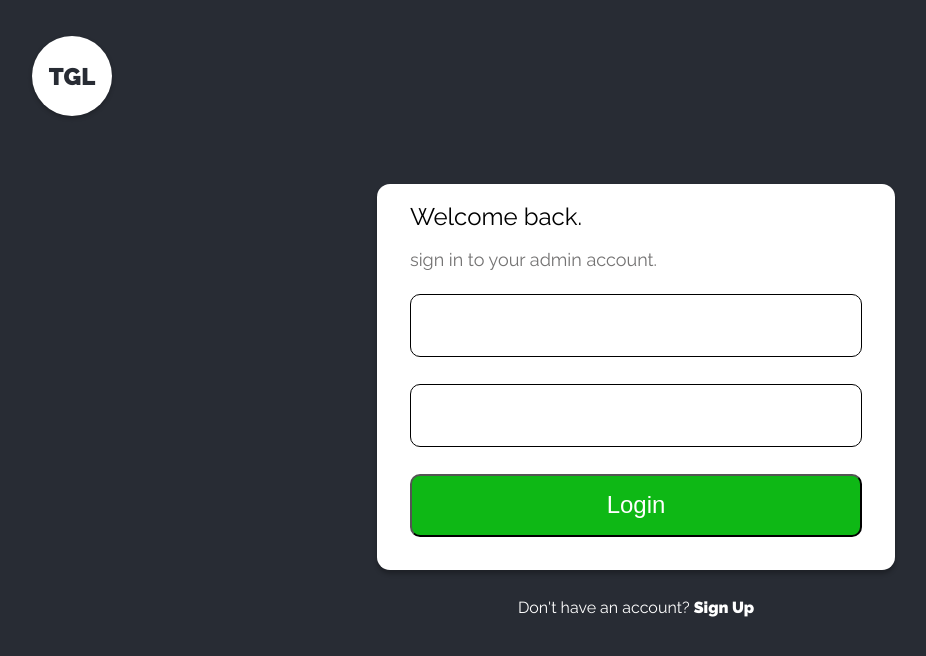
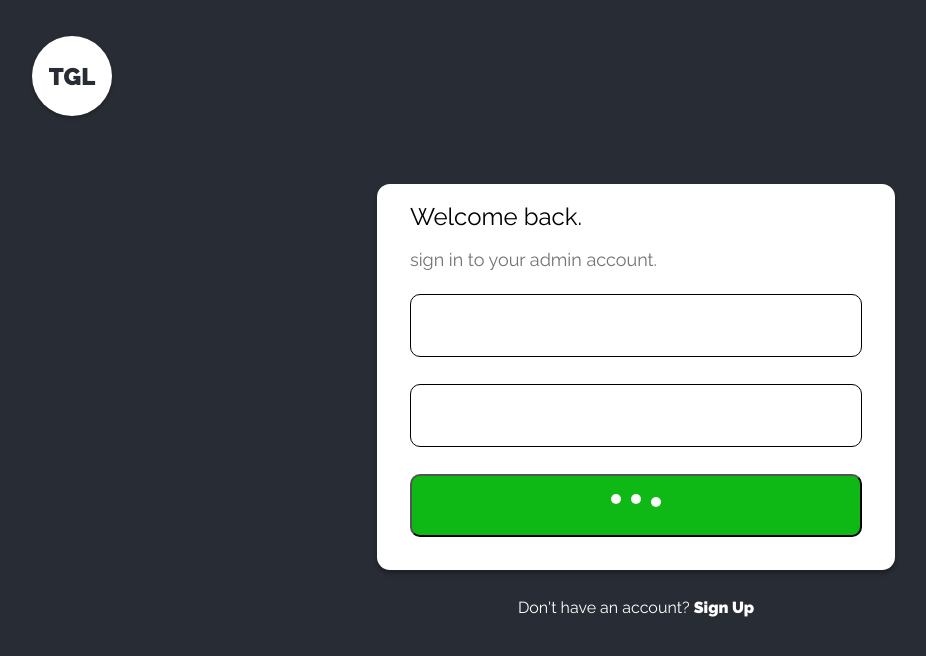
Before and after one commit to ramsgoli/thegoonlagoon, a React (Create React App) app in the folder frontend/: page /login in a window 1280 px wide. Both pictures are taken after a click on the button "Login". Shown: the top 656 px of the page, without its empty margins (4-930 px from the left). Built offline with nearby package versions, Linux system fonts and the light colour scheme; no server answers; what react-router-redux would draw is missing.

Commit message:
add loading dots functionality

```diff
--- /dev/null
+++ b/frontend/src/components/LoadingDots/index.js
@@ -0,0 +1,37 @@
+import React from 'react'
+import styled, { keyframes } from 'styled-components/macro'
+
+const BounceAnimation = keyframes`
+  0% { margin-bottom: 0; }
+  50% { margin-bottom: 15px }
+  100% { margin-bottom: 0 }
+`
+
+const DotWrapper = styled.div`
+  display: flex;
+  align-items: center;
+  justify-content: center;
+`
+
+const Dot = styled.div`
+  background-color: #ffffff;
+  border-radius: 50%;
+  width: 10px;
+  height: 10px;
+  margin: 0 5px;
+  /* Animation */
+  animation: ${BounceAnimation} 0.5s linear infinite;
+  animation-delay: ${props => props.delay};
+`
+
+const LoadingDots = () => {
+  return (
+    <DotWrapper>
+      <Dot delay="0s" />
+      <Dot delay=".1s" />
+      <Dot delay=".2s" />
+    </DotWrapper>
+  )
+}
+
+export default LoadingDots
--- a/frontend/src/pages/Login/components/form.js
+++ b/frontend/src/pages/Login/components/form.js
@@ -1,5 +1,7 @@
 import React from 'react'
 import styled from 'styled-components/macro'
+
+import LoadingDots from '../../../components/LoadingDots'
 
 const FormWrapper = styled.div`
   display: flex;
@@ -36,7 +38,8 @@ const Submit = styled.button`
 class Form extends React.Component {
   state = {
     username: '',
-    password: ''
+    password: '',
+    loading: false
   }
 
   handleInput = e => {
@@ -51,15 +54,26 @@ class Form extends React.Component {
     e.preventDefault()
 
     const { username, password } = this.state
+    this.setState({
+      loading: true
+    })
+
     return this.props.login(username, password)
   }
 
   render() {
+    let buttonContents = 'Login'
+    if (this.state.loading) {
+      buttonContents = <LoadingDots />
+    }
+
     return (
       <FormWrapper>
         <Input type="text" name="username" onChange={this.handleInput} />
         <Input type="password" name="password" onChange={this.handleInput} />
-        <Submit onClick={this.handleLogin}>Login</Submit>
+        <Submit onClick={this.handleLogin}>
+          { buttonContents }
+        </Submit>
       </FormWrapper>
     )
   }
--- a/frontend/src/pages/Login/index.js
+++ b/frontend/src/pages/Login/index.js
@@ -37,5 +37,4 @@ const mapDispatchToProps = dispatch => {
   }
 }
 
-
 export default connect(null, mapDispatchToProps)(LoginContainer)
```
